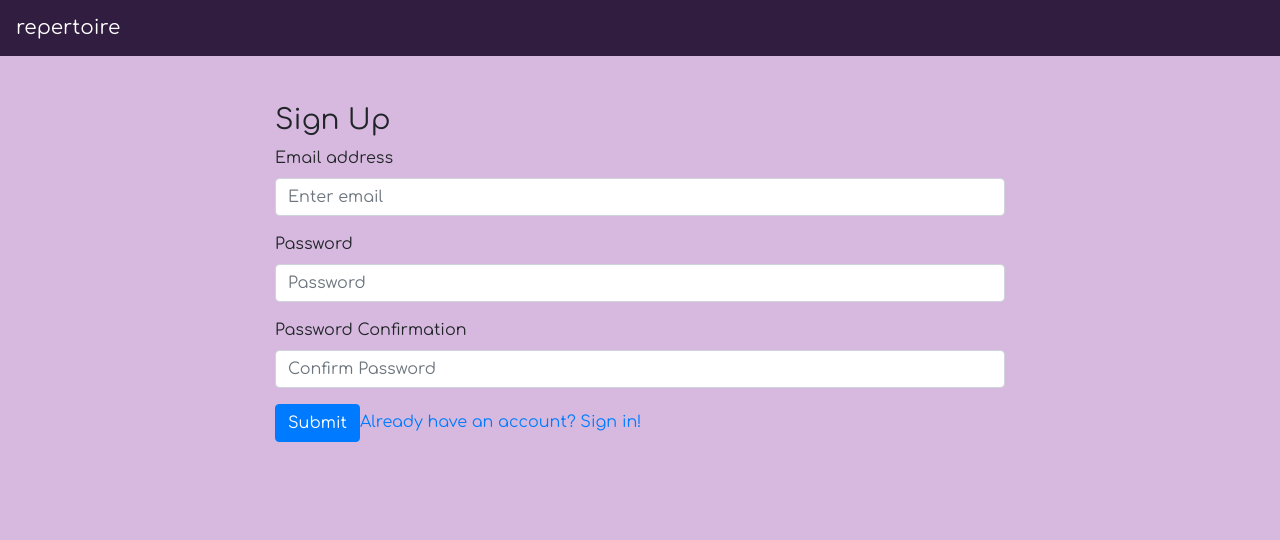
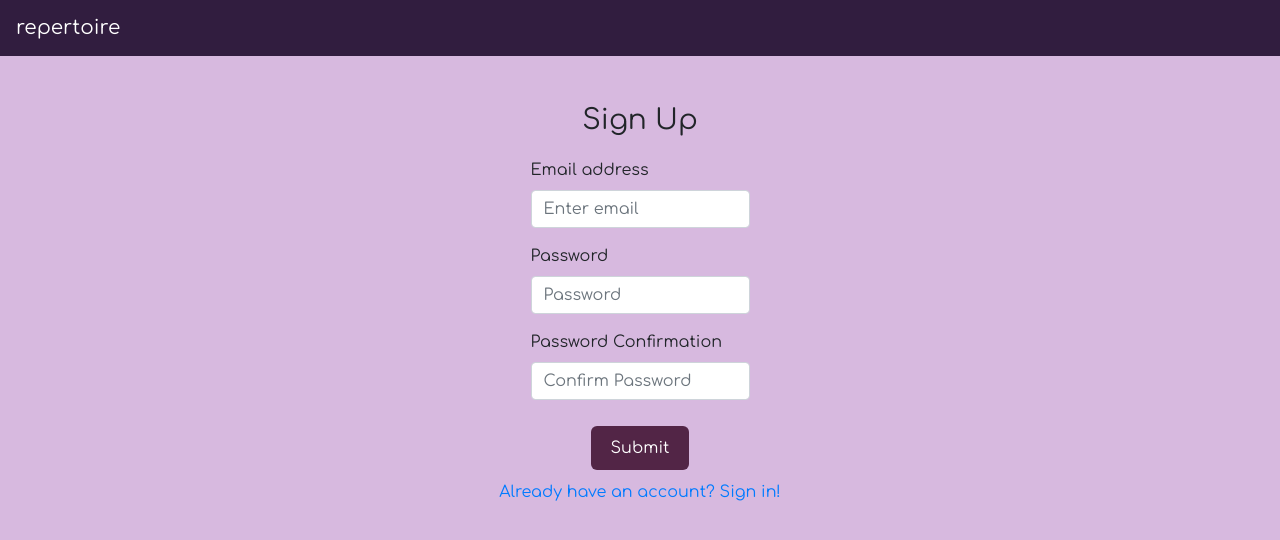
Before and after one commit to ehdavison/repertoire, a React app: page /#/sign-up in a window 1280 px wide. Shown: the top 540 px of the page. Built offline with nearby package versions, Linux system fonts and the light colour scheme.

Commit message:
styled create page

```diff
--- a/src/components/Header/Header.js
+++ b/src/components/Header/Header.js
@@ -7,11 +7,11 @@ const authenticatedOptions = (
   <Fragment>
     {/* <Nav.Link href="#change-password">Change Password</Nav.Link> */}
     {/* <Nav.Link href="#sign-out">Sign Out</Nav.Link> */}
-    <Nav.Link href="#song-create">Create Song</Nav.Link>
     <NavDropdown title="Account" id="basic-nav-dropdown">
       <NavDropdown.Item href="#sign-out">Sign Out</NavDropdown.Item>
       <NavDropdown.Item href="#change-password">Change Password</NavDropdown.Item>
     </NavDropdown>
+    <Nav.Link href="#song-create">Create Song</Nav.Link>
   </Fragment>
 )
 
--- a/src/components/SignIn/SignIn.js
+++ b/src/components/SignIn/SignIn.js
@@ -54,8 +54,8 @@ class SignIn extends Component {
     return (
       <div className="row">
         <div className="col-sm-10 col-md-8 mx-auto mt-5">
-          <h3>Sign In</h3>
-          <Form onSubmit={this.onSignIn}>
+          <h3 className="auth-banner">Sign In</h3>
+          <Form onSubmit={this.onSignIn} className="auth-form">
             <Form.Group controlId="email">
               <Form.Label>Email address</Form.Label>
               <Form.Control
@@ -79,6 +79,7 @@ class SignIn extends Component {
               />
             </Form.Group>
             <Button
+              className="sign-in-button"
               variant="primary"
               type="submit"
             >
--- a/src/components/SignUp/SignUp.js
+++ b/src/components/SignUp/SignUp.js
@@ -52,8 +52,8 @@ class SignUp extends Component {
     return (
       <div className="row">
         <div className="col-sm-10 col-md-8 mx-auto mt-5">
-          <h3>Sign Up</h3>
-          <Form onSubmit={this.onSignUp}>
+          <h3 className="auth-banner">Sign Up</h3>
+          <Form onSubmit={this.onSignUp} className="auth-form">
             <Form.Group controlId="email">
               <Form.Label>Email address</Form.Label>
               <Form.Control
@@ -88,6 +88,7 @@ class SignUp extends Component {
               />
             </Form.Group>
             <Button
+              className="sign-in-button"
               variant="primary"
               type="submit"
             >
--- a/src/components/songs/SongCreate.js
+++ b/src/components/songs/SongCreate.js
@@ -52,40 +52,45 @@ class SongCreate extends Component {
     }
     return (
       <div>
-        <h1>Song Create Page</h1>
+        <h1 className="create-banner">Add a song to your repertoire!</h1>
 
-        <form onSubmit={this.handleSubmit}>
+        <form className="create-container" onSubmit={this.handleSubmit}>
           <input
+            className="create-form"
             placeholder="Song Title Here"
             name="title"
             value={this.state.song.title}
             onChange={this.handleInputChange}
           />
           <input
+            className="create-form"
             placeholder="Song Artist Here"
             name="artist"
             value={this.state.song.artist}
             onChange={this.handleInputChange}
           />
           <input
+            className="create-form"
             placeholder="Video Link Here"
             name="video"
             value={this.state.song.video}
             onChange={this.handleInputChange}
           />
           <input
+            className="create-form"
             placeholder="Tabs/Sheet Music Here"
             name="tabs"
             value={this.state.song.tabs}
             onChange={this.handleInputChange}
           />
           <input
+            className="create-form"
             placeholder="Notes"
             name="notes"
             value={this.state.song.notes}
             onChange={this.handleInputChange}
           />
-          <button type="submit">Add a Song</button>
+          <button className="create-submit" type="submit">Add a Song</button>
         </form>
       </div>
     )
--- a/src/index.scss
+++ b/src/index.scss
@@ -53,6 +53,37 @@ body {
 .show_routes_button:hover {
     background-color: #88304E;
 }
+
+.auth-form {
+    display: flex;
+    flex-direction: column;
+    align-items: center;
+}
+
+.auth-banner {
+    text-align: center;
+    margin-bottom: 20px;
+}
+
+.sign-in-button {
+    background-color: #522546;
+    border: none;
+    border-radius: 6px;
+    color: white;
+    padding: 10px 20px;
+    margin: 10px;
+    text-align: center;
+    text-decoration: none;
+    display: inline-block;
+    font-size: 16px;
+    transition-duration: 0.7s;
+}
+
+.sign-in-button:hover {
+    background-color: #88304E;
+}
+
+
 
 .show_tabs {
     padding: 10px;
@@ -121,3 +152,43 @@ body {
     flex-direction: column;
     justify-content: center;
 }
+
+.create-container {
+    display: flex;
+    flex-direction: column;
+    justify-content: center;
+}
+
+.create-form {
+    align-self: center;
+    margin: 10px;
+    width: 60%;
+    border-radius: 7px;
+    border-style: solid;
+    border-color:#311D3F;
+}
+
+.create-banner {
+    margin: 20px;
+    text-align: center;
+}
+
+.create-submit {
+    align-self: center;
+    background-color: #522546;
+    border: none;
+    border-radius: 6px;
+    color: white;
+    padding: 10px 20px;
+    margin: 10px;
+    text-align: center;
+    text-decoration: none;
+    display: inline-block;
+    font-size: 16px;
+    transition-duration: 0.7s;
+    width: 40%;
+}
+
+.create-submit:hover {
+    background-color: #88304E;
+}
```
